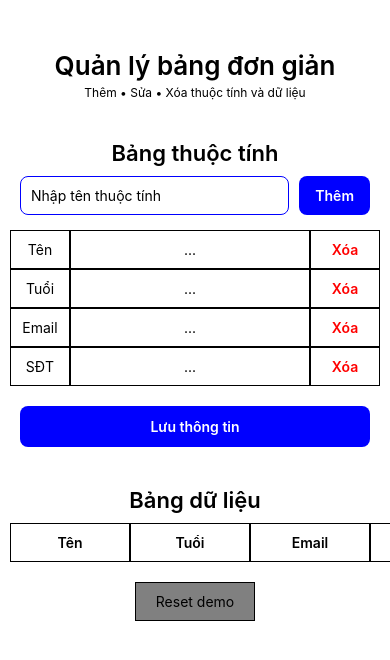
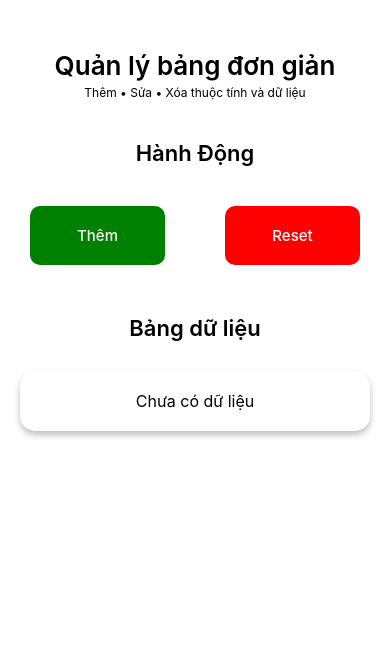
Before and after one commit to longngoptit-lab/project1, a React Native app: screen / in a window 390 px wide. Shown: the top 660 px of the page. Built offline with nearby package versions, Linux system fonts and the light colour scheme.

Commit message:
suarư lại

```diff
--- a/App.tsx
+++ b/App.tsx
@@ -7,69 +7,90 @@ import {
   SafeAreaView,
   ScrollView,
   StyleSheet,
+  Modal,
+  Platform,
+  Alert,
 } from 'react-native';
 
+import DateTimePicker from '@react-native-community/datetimepicker';
+
 export default function App() {
-  const defaultColumns = ['Tên', 'Tuổi', 'Email', 'SĐT'];
+  const [modalVisible, setModalVisible] = useState(false);
 
-  const [columnName, setColumnName] = useState('');
-  const [columns, setColumns] = useState(defaultColumns);
-  const [form, setForm] = useState({});
-  const [rows, setRows] = useState([]);
+  const [ten, setTen] = useState('');
+  const [tuoi, setTuoi] = useState('');
+  const [birthday, setBirthday] = useState(new Date());
+  const [sdt, setSdt] = useState('');
+  const [email, setEmail] = useState('');
 
-  const addColumn = () => {
-    const name = columnName.trim();
-    if (name === '') return;
+  const [showDatePicker, setShowDatePicker] = useState(false);
 
-    setColumns([...columns, name]);
-    setColumnName('');
+  const [danhSach, setDanhSach] = useState([]);
+
+  const hienmodal = () => {
+    setModalVisible(true);
   };
 
-  const deleteColumn = (column) => {
-    setColumns(columns.filter((item) => item !== column));
+  const closeModal = () => {
+    setModalVisible(false);
+    setShowDatePicker(false);
+  };
 
-    const newForm = { ...form };
-    delete newForm[column];
-    setForm(newForm);
+  const formatDate = (date) => {
+    const ngay = date.getDate().toString().padStart(2, '0');
+    const thang = (date.getMonth() + 1).toString().padStart(2, '0');
+    const nam = date.getFullYear();
 
-    const newRows = rows.map((row) => {
-      const newRow = { ...row };
-      delete newRow[column];
-      return newRow;
+    return `${ngay}/${thang}/${nam}`;
+  };
+
+  const onChangeDate = (event, selectedDate) => {
+    setShowDatePicker(false);
+
+    if (selectedDate) {
+      setBirthday(selectedDate);
+    }
+  };
+
+  const resetForm = () => {
+    setTen('');
+    setTuoi('');
+    setBirthday(new Date());
+    setSdt('');
+    setEmail('');
+  };
+
+  const luuThongTin = () => {
+    if (ten.trim() === '') {
+      Alert.alert('Thông báo', 'Bạn chưa nhập tên');
+      return;
+    }
+
+    const nguoiMoi = {
+      id: Date.now().toString(),
+      ten: ten,
+      tuoi: tuoi,
+      ngaySinh: formatDate(birthday),
+      sdt: sdt,
+      email: email,
+    };
+
+    setDanhSach((danhSachCu) => {
+      return [...danhSachCu, nguoiMoi];
     });
 
-    setRows(newRows);
+    resetForm();
+    closeModal();
   };
 
-  const changeValue = (column, value) => {
-    setForm({
-      ...form,
-      [column]: value,
+  const xoaThongTin = (id) => {
+    setDanhSach((danhSachCu) => {
+      return danhSachCu.filter((item) => item.id !== id);
     });
   };
 
-  const saveData = () => {
-    const isEmpty = columns.every((column) => {
-      return !form[column] || form[column].trim() === '';
-    });
-
-    if (isEmpty) return;
-
-    const newRow = {};
-
-    columns.forEach((column) => {
-      newRow[column] = form[column] || '';
-    });
-
-    setRows([...rows, newRow]);
-    setForm({});
-  };
-
   const resetDemo = () => {
-    setColumns(defaultColumns);
-    setForm({});
-    setRows([]);
-    setColumnName('');
+    setDanhSach([]);
   };
 
   return (
@@ -81,72 +102,159 @@ export default function App() {
           Thêm • Sửa • Xóa thuộc tính và dữ liệu
         </Text>
 
-        <Text style={styles.sectionTitle}>Bảng thuộc tính</Text>
+        <Text style={styles.sectionTitle}>Hành Động</Text>
 
-        <View style={styles.addRow}>
-          <TextInput
-            style={styles.addInput}
-            placeholder="Nhập tên thuộc tính"
-            value={columnName}
-            onChangeText={setColumnName}
-          />
+        <View style={styles.row}>
+          <View style={styles.dButton}>
+            <Pressable
+              onPress={hienmodal}
+              style={({ pressed }) => [
+                styles.mainButton,
+                { backgroundColor: pressed ? 'grey' : 'green' },
+              ]}
+            >
+              <Text style={styles.sTitle}>Thêm</Text>
+            </Pressable>
+          </View>
 
-          <Pressable style={styles.addButton} onPress={addColumn}>
-            <Text style={styles.buttonText}>Thêm</Text>
-          </Pressable>
+          <View style={styles.dButton}>
+            <Pressable
+              onPress={resetDemo}
+              style={({ pressed }) => [
+                styles.mainButton,
+                { backgroundColor: pressed ? 'grey' : 'red' },
+              ]}
+            >
+              <Text style={styles.sTitle}>Reset</Text>
+            </Pressable>
+          </View>
         </View>
 
-        {columns.map((column, index) => (
-          <View style={styles.row} key={index}>
-            <Text style={styles.nameCell}>{column}</Text>
+        <Modal
+          visible={modalVisible}
+          transparent={true}
+          animationType="slide"
+          onRequestClose={closeModal}
+        >
+          <SafeAreaView style={styles.modalContainer}>
+            <View style={styles.modalNen}>
+              <View style={styles.modalBox}>
+                <Text style={styles.sectionTitle}>Bảng Thuộc Tính</Text>
 
-            <TextInput
-              style={styles.inputCell}
-              placeholder="..."
-              value={form[column] || ''}
-              onChangeText={(text) => changeValue(column, text)}
-            />
+                <View style={styles.inputRow}>
+                  <Text style={styles.ttt}>Tên</Text>
+                  <TextInput
+                    style={styles.nhaptextinput}
+                    placeholder="Nhập họ và tên"
+                    value={ten}
+                    onChangeText={setTen}
+                  />
+                </View>
 
-            <Pressable
-              style={styles.deleteButton}
-              onPress={() => deleteColumn(column)}
-            >
-              <Text style={styles.deleteText}>Xóa</Text>
-            </Pressable>
-          </View>
-        ))}
+                <View style={styles.inputRow}>
+                  <Text style={styles.ttt}>Tuổi</Text>
+                  <TextInput
+                    style={styles.nhaptextinput}
+                    placeholder="Nhập tuổi"
+                    keyboardType="numeric"
+                    value={tuoi}
+                    onChangeText={setTuoi}
+                  />
+                </View>
 
-        <Pressable style={styles.saveButton} onPress={saveData}>
-          <Text style={styles.buttonText}>Lưu thông tin</Text>
-        </Pressable>
+                <View style={styles.inputRow}>
+                  <Text style={styles.ttt}>Ngày sinh</Text>
+
+                  <Pressable
+                    style={styles.dateInput}
+                    onPress={() => setShowDatePicker(true)}
+                  >
+                    <Text>{formatDate(birthday)}</Text>
+                  </Pressable>
+                </View>
+
+                {showDatePicker && (
+                  <DateTimePicker
+                    value={birthday}
+                    mode="date"
+                    display={Platform.OS === 'ios' ? 'spinner' : 'default'}
+                    onChange={onChangeDate}
+                  />
+                )}
+
+                <View style={styles.inputRow}>
+                  <Text style={styles.ttt}>SĐT</Text>
+                  <TextInput
+                    style={styles.nhaptextinput}
+                    placeholder="Nhập số điện thoại"
+                    keyboardType="phone-pad"
+                    value={sdt}
+                    onChangeText={setSdt}
+                  />
+                </View>
+
+                <View style={styles.inputRow}>
+                  <Text style={styles.ttt}>Email</Text>
+                  <TextInput
+                    style={styles.nhaptextinput}
+                    placeholder="Nhập email"
+                    keyboardType="email-address"
+                    autoCapitalize="none"
+                    value={email}
+                    onChangeText={setEmail}
+                  />
+                </View>
+
+                <View style={styles.buttonRow}>
+                  <Pressable
+                    style={({ pressed }) => [
+                      styles.saveButton,
+                      pressed && { opacity: 0.7 },
+                    ]}
+                    onPress={luuThongTin}
+                  >
+                    <Text style={styles.buttonText}>Lưu</Text>
+                  </Pressable>
+
+                  <Pressable
+                    style={({ pressed }) => [
+                      styles.closeButton,
+                      pressed && { opacity: 0.7 },
+                    ]}
+                    onPress={closeModal}
+                  >
+                    <Text style={styles.buttonText}>Đóng</Text>
+                  </Pressable>
+                </View>
+              </View>
+            </View>
+          </SafeAreaView>
+        </Modal>
 
         <Text style={styles.sectionTitle}>Bảng dữ liệu</Text>
 
-        <ScrollView horizontal>
-          <View>
-            <View style={styles.tableRow}>
-              {columns.map((column, index) => (
-                <Text style={styles.tableHeader} key={index}>
-                  {column}
-                </Text>
-              ))}
-            </View>
+        <View style={styles.card}>
+          {danhSach.length === 0 ? (
+            <Text style={styles.emptyText}>Chưa có dữ liệu</Text>
+          ) : (
+            danhSach.map((item) => (
+              <View key={item.id} style={styles.itemBox}>
+                <Text style={styles.itemText}>Tên: {item.ten}</Text>
+                <Text style={styles.itemText}>Tuổi: {item.tuoi}</Text>
+                <Text style={styles.itemText}>Ngày sinh: {item.ngaySinh}</Text>
+                <Text style={styles.itemText}>SĐT: {item.sdt}</Text>
+                <Text style={styles.itemText}>Email: {item.email}</Text>
 
-            {rows.map((row, rowIndex) => (
-              <View style={styles.tableRow} key={rowIndex}>
-                {columns.map((column, columnIndex) => (
-                  <Text style={styles.tableCell} key={columnIndex}>
-                    {row[column]}
-                  </Text>
-                ))}
+                <Pressable
+                  style={styles.deleteButton}
+                  onPress={() => xoaThongTin(item.id)}
+                >
+                  <Text style={styles.buttonText}>Xóa</Text>
+                </Pressable>
               </View>
-            ))}
-          </View>
-        </ScrollView>
-
-        <Pressable style={styles.resetButton} onPress={resetDemo}>
-          <Text style={styles.resetText}>Reset demo</Text>
-        </Pressable>
+            ))
+          )}
+        </View>
       </ScrollView>
     </SafeAreaView>
   );
@@ -171,6 +279,10 @@ const styles = StyleSheet.create({
     textAlign: 'center',
   },
 
+  row: {
+    flexDirection: 'row',
+  },
+
   sectionTitle: {
     marginTop: 20,
     marginBottom: 10,
@@ -179,102 +291,141 @@ const styles = StyleSheet.create({
     fontWeight: '600',
   },
 
-  addRow: {
-    flexDirection: 'row',
-    marginHorizontal: 20,
-    marginBottom: 15,
+  dButton: {
+    flex: 1,
   },
 
-  addInput: {
-    flex: 1,
-    borderWidth: 1,
-    borderColor: 'blue',
-    borderRadius: 8,
-    padding: 10,
-    marginRight: 10,
+  mainButton: {
+    padding: 20,
+    alignItems: 'center',
+    borderRadius: 10,
+    margin: 30,
   },
 
-  addButton: {
-    backgroundColor: 'blue',
-    paddingHorizontal: 16,
-    justifyContent: 'center',
-    borderRadius: 8,
+  sTitle: {
+    fontSize: 15,
+    textAlign: 'center',
+    fontWeight: '500',
+    color: 'white',
   },
 
-  row: {
-    flexDirection: 'row',
-    marginHorizontal: 10,
+  modalContainer: {
+    flex: 1,
   },
 
-  nameCell: {
-    width: 90,
-    borderWidth: 1,
+  modalNen: {
+    flex: 1,
+    justifyContent: 'center',
+    alignItems: 'center',
+    backgroundColor: 'rgba(0,0,0,0.5)',
+  },
+
+  modalBox: {
+    width: '85%',
+    backgroundColor: 'white',
+    borderRadius: 15,
+    padding: 20,
+  },
+
+  inputRow: {
+    flexDirection: 'row',
+    marginBottom: 10,
+  },
+
+  nhaptextinput: {
+    flex: 5,
+    borderRadius: 5,
     padding: 10,
+    borderWidth: 2,
+  },
+
+  dateInput: {
+    flex: 5,
+    borderRadius: 5,
+    padding: 10,
+    borderWidth: 2,
+    justifyContent: 'center',
+  },
+
+  ttt: {
+    fontSize: 14,
+    flex: 1.5,
+    padding: 10,
+    borderRadius: 4,
+    backgroundColor: 'blue',
+    color: 'white',
+    marginRight: 5,
     textAlign: 'center',
   },
 
-  inputCell: {
-    flex: 1,
-    borderWidth: 1,
-    padding: 10,
-    textAlign: 'center',
+  buttonRow: {
+    flexDirection: 'row',
+    justifyContent: 'space-between',
+    marginTop: 30,
   },
 
-  deleteButton: {
-    width: 70,
-    borderWidth: 1,
-    padding: 10,
+  saveButton: {
+    flex: 1,
+    backgroundColor: 'green',
+    paddingVertical: 12,
+    borderRadius: 8,
+    marginRight: 10,
     alignItems: 'center',
   },
 
-  deleteText: {
-    color: 'red',
-    fontWeight: '600',
-  },
-
-  saveButton: {
-    backgroundColor: 'blue',
-    margin: 20,
-    padding: 12,
+  closeButton: {
+    flex: 1,
+    backgroundColor: 'red',
+    paddingVertical: 12,
     borderRadius: 8,
+    marginLeft: 10,
     alignItems: 'center',
   },
 
   buttonText: {
     color: 'white',
+    fontSize: 16,
     fontWeight: '600',
   },
 
-  tableRow: {
-    flexDirection: 'row',
-    marginHorizontal: 10,
+  card: {
+    backgroundColor: 'white',
+    borderRadius: 15,
+    padding: 20,
+    margin: 20,
+
+    shadowColor: '#000',
+    shadowOffset: {
+      width: 0,
+      height: 4,
+    },
+    shadowOpacity: 0.25,
+    shadowRadius: 6,
   },
 
-  tableHeader: {
-    width: 120,
-    borderWidth: 1,
-    padding: 10,
+  emptyText: {
     textAlign: 'center',
-    fontWeight: '600',
+    fontSize: 16,
   },
 
-  tableCell: {
-    width: 120,
-    borderWidth: 1,
-    padding: 10,
-    textAlign: 'center',
+  itemBox: {
+    borderBottomWidth: 1,
+    borderBottomColor: '#999',
+    paddingBottom: 15,
+    marginBottom: 15,
   },
 
-  resetButton: {
-    backgroundColor: 'gray',
-    alignSelf: 'center',
-    width: 120,
-    padding: 10,
-    margin: 20,
-    borderWidth: 1,
+  itemText: {
+    fontSize: 16,
+    marginBottom: 5,
   },
 
-  resetText: {
-    textAlign: 'center',
+  deleteButton: {
+    backgroundColor: 'red',
+    paddingVertical: 10,
+    paddingHorizontal: 30,
+    borderRadius: 8,
+    alignSelf: 'center',
+    marginTop: 15,
   },
 });
--- a/package.json
+++ b/package.json
@@ -10,6 +10,7 @@
     "test": "jest"
   },
   "dependencies": {
+    "@react-native-community/datetimepicker": "^9.1.0",
     "@react-native/new-app-screen": "0.85.1",
     "react": "19.2.3",
     "react-native": "0.85.1",
```
Also changed, not shown: 2 other files (tests, documents, lock files or other folders).
